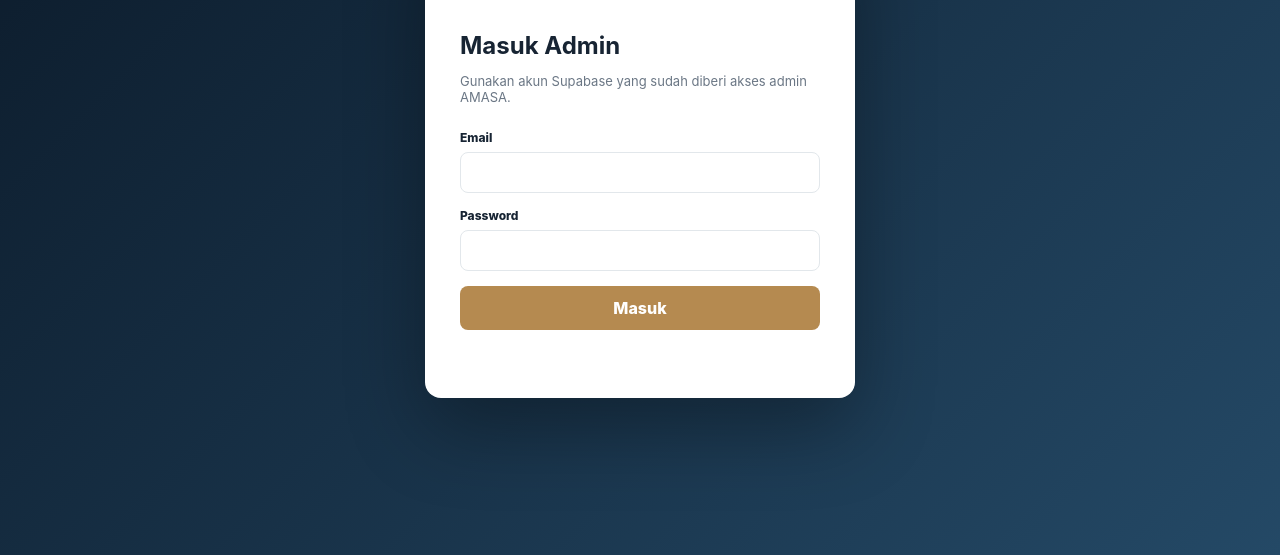
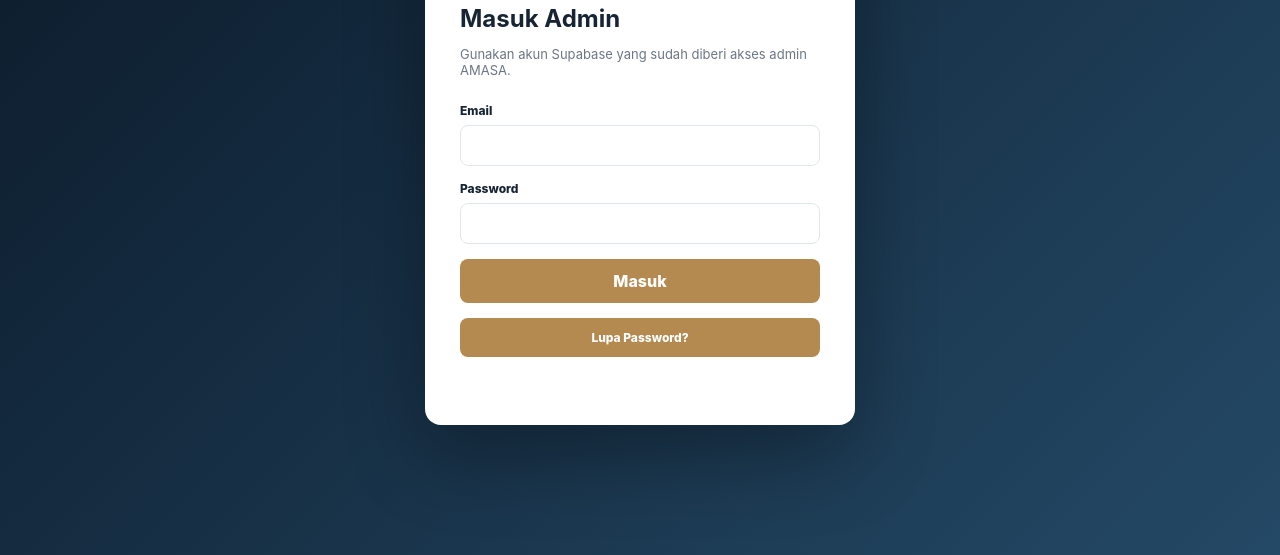
Before and after one commit to adiimasadistribusiindonesia/adminamasa, a plain HTML site: page login.html in a window 1280 px wide. Shown: the part 245-800 px from the top of the page. Drawn offline with nearby package versions, Linux system fonts and the light colour scheme.

Commit message:
Add forgot password and recovery flow

```diff
--- a/login.html
+++ b/login.html
@@ -1,33 +1,23 @@
 <!doctype html><html lang="id"><head><meta charset="utf-8"><meta name="viewport" content="width=device-width,initial-scale=1"><title>AMASA Admin — Login</title><link rel="stylesheet" href="admin.css"><style>
 .login-page{min-height:100vh;display:grid;place-items:center;padding:25px;background:linear-gradient(135deg,#0b1928,#244966)}
 .login-card{width:min(430px,94vw);background:#fff;border-radius:16px;padding:35px;box-shadow:0 30px 80px #0005}
-.login-logo{font-size:30px;font-weight:900;letter-spacing:.18em;color:#102437}.login-sub{font-size:10px;font-weight:900;letter-spacing:.16em;color:#b58a50;margin-top:5px}.login-card h1{margin:30px 0 8px}.login-card p{color:#6b7785;font-size:13px}.login-form{display:grid;gap:15px;margin-top:25px}.login-form label{display:grid;gap:7px;font-size:12px;font-weight:800}.login-form input{width:100%;padding:12px;border:1px solid #e2e7eb;border-radius:8px}.login-form button{border:0;border-radius:8px;padding:12px;background:#b58a50;color:#fff;font-weight:800}.login-msg{font-size:12px;color:#b83b3b;min-height:18px}
-</style></head><body><main class="login-page"><section class="login-card"><div class="login-logo">AMASA</div><div class="login-sub">ADMIN PANEL</div><h1>Masuk Admin</h1><p>Gunakan akun Supabase yang sudah diberi akses admin AMASA.</p><form class="login-form" id="loginForm"><label>Email<input id="email" type="email" autocomplete="username" required></label><label>Password<input id="password" type="password" autocomplete="current-password" required></label><button type="submit">Masuk</button><div class="login-msg" id="msg"></div></form></section></main><script src="https://cdn.jsdelivr.net/npm/@supabase/supabase-js@2"></script><script>
+.login-logo{font-size:30px;font-weight:900;letter-spacing:.18em;color:#102437}.login-sub{font-size:10px;font-weight:900;letter-spacing:.16em;color:#b58a50;margin-top:5px}.login-card h1{margin:30px 0 8px}.login-card p{color:#6b7785;font-size:13px}.login-form{display:grid;gap:15px;margin-top:25px}.login-form label{display:grid;gap:7px;font-size:12px;font-weight:800}.login-form input{width:100%;padding:12px;border:1px solid #e2e7eb;border-radius:8px}.login-form button{border:0;border-radius:8px;padding:12px;background:#b58a50;color:#fff;font-weight:800;cursor:pointer}.login-form button.secondary{background:transparent;color:#8d6b3e;padding:4px}.login-msg{font-size:12px;color:#b83b3b;min-height:18px}.login-msg.ok{color:#27763e}.login-link{border:0;background:none;color:#8d6b3e;font-size:12px;font-weight:800;cursor:pointer;padding:0;text-align:center}.hidden{display:none!important}
+</style></head><body><main class="login-page"><section class="login-card"><div class="login-logo">AMASA</div><div class="login-sub">ADMIN PANEL</div>
+<div id="loginView"><h1>Masuk Admin</h1><p>Gunakan akun Supabase yang sudah diberi akses admin AMASA.</p><form class="login-form" id="loginForm"><label>Email<input id="email" type="email" autocomplete="username" required></label><label>Password<input id="password" type="password" autocomplete="current-password" required></label><button type="submit">Masuk</button><button type="button" class="login-link" id="forgotButton">Lupa Password?</button><div class="login-msg" id="msg"></div></form></div>
+<div id="forgotView" class="hidden"><h1>Lupa Password</h1><p>Masukkan email akun AMASA. Kami akan mengirimkan link untuk membuat password baru.</p><form class="login-form" id="forgotForm"><label>Email<input id="forgotEmail" type="email" autocomplete="email" required></label><button type="submit">Kirim Link Reset</button><button type="button" class="login-link" id="backLogin">Kembali ke Login</button><div class="login-msg" id="forgotMsg"></div></form></div>
+<div id="resetView" class="hidden"><h1>Password Baru</h1><p>Buat password baru untuk akun Admin AMASA.</p><form class="login-form" id="resetForm"><label>Password Baru<input id="newPassword" type="password" minlength="6" autocomplete="new-password" required></label><label>Ulangi Password<input id="confirmPassword" type="password" minlength="6" autocomplete="new-password" required></label><button type="submit">Simpan Password Baru</button><div class="login-msg" id="resetMsg"></div></form></div>
+</section></main><script src="https://cdn.jsdelivr.net/npm/@supabase/supabase-js@2"></script><script>
 const db=supabase.createClient("https://fysaxpqpqexjnlpkbwap.supabase.co","sb_publishable_DWRaEZTcNMjhglwN3nqCOw_pua8rsjD");
-async function checkAdmin(){
-  const {data:{user},error:userError}=await db.auth.getUser();
-  if(userError||!user)return false;
-  const {data:admin,error}=await db.from("amasa_admins").select("user_id,role").eq("user_id",user.id).eq("role","admin").maybeSingle();
-  return !error&&!!admin;
-}
-(async()=>{
-  const {data:{session}}=await db.auth.getSession();
-  if(session){
-    if(await checkAdmin()) location.href="index.html";
-    else await db.auth.signOut();
-  }
-})();
-document.getElementById("loginForm").onsubmit=async e=>{
-  e.preventDefault();
-  const msg=document.getElementById("msg");
-  msg.textContent="Memproses...";
-  const {error}=await db.auth.signInWithPassword({email:document.getElementById("email").value.trim(),password:document.getElementById("password").value});
-  if(error){msg.textContent=error.message;return}
-  if(!(await checkAdmin())){
-    await db.auth.signOut();
-    msg.textContent="Akses ditolak. Akun ini belum diberi role admin AMASA.";
-    return;
-  }
-  location.href="index.html";
-};
+const loginView=document.getElementById("loginView"),forgotView=document.getElementById("forgotView"),resetView=document.getElementById("resetView");
+const msg=document.getElementById("msg"),forgotMsg=document.getElementById("forgotMsg"),resetMsg=document.getElementById("resetMsg");
+async function checkAdmin(){const {data:{user},error:userError}=await db.auth.getUser();if(userError||!user)return false;const {data:admin,error}=await db.from("amasa_admins").select("user_id,role").eq("user_id",user.id).eq("role","admin").maybeSingle();return !error&&!!admin}
+function show(view){loginView.classList.toggle("hidden",view!=="login");forgotView.classList.toggle("hidden",view!=="forgot");resetView.classList.toggle("hidden",view!=="reset")}
+function recoveryRedirect(){return window.location.origin+window.location.pathname}
+db.auth.onAuthStateChange((event,session)=>{if(event==="PASSWORD_RECOVERY"&&session)show("reset")});
+(async()=>{const {data:{session}}=await db.auth.getSession();if(session){if(await checkAdmin())location.href="index.html";else await db.auth.signOut()} })();
+document.getElementById("loginForm").onsubmit=async e=>{e.preventDefault();msg.className="login-msg";msg.textContent="Memproses...";const {error}=await db.auth.signInWithPassword({email:document.getElementById("email").value.trim(),password:document.getElementById("password").value});if(error){msg.textContent=error.message;return}if(!(await checkAdmin())){await db.auth.signOut();msg.textContent="Akses ditolak. Akun ini belum diberi role admin AMASA.";return}location.href="index.html"};
+document.getElementById("forgotButton").onclick=()=>{document.getElementById("forgotEmail").value=document.getElementById("email").value.trim();forgotMsg.textContent="";show("forgot")};
+document.getElementById("backLogin").onclick=()=>{forgotMsg.textContent="";show("login")};
+document.getElementById("forgotForm").onsubmit=async e=>{e.preventDefault();forgotMsg.className="login-msg";forgotMsg.textContent="Mengirim link reset...";const email=document.getElementById("forgotEmail").value.trim();const {error}=await db.auth.resetPasswordForEmail(email,{redirectTo:recoveryRedirect()});if(error){forgotMsg.textContent=error.message;return}forgotMsg.className="login-msg ok";forgotMsg.textContent="Jika email terdaftar, link reset password sudah dikirim. Silakan cek inbox/spam."};
+document.getElementById("resetForm").onsubmit=async e=>{e.preventDefault();resetMsg.className="login-msg";const p=document.getElementById("newPassword").value,c=document.getElementById("confirmPassword").value;if(p!==c){resetMsg.textContent="Password tidak sama.";return}if(p.length<6){resetMsg.textContent="Password minimal 6 karakter.";return}resetMsg.textContent="Menyimpan...";const {error}=await db.auth.updateUser({password:p});if(error){resetMsg.textContent=error.message;return}await db.auth.signOut();resetMsg.className="login-msg ok";resetMsg.textContent="Password berhasil diubah. Mengalihkan ke login...";setTimeout(()=>show("login"),1200)};
 </script></body></html>
```
